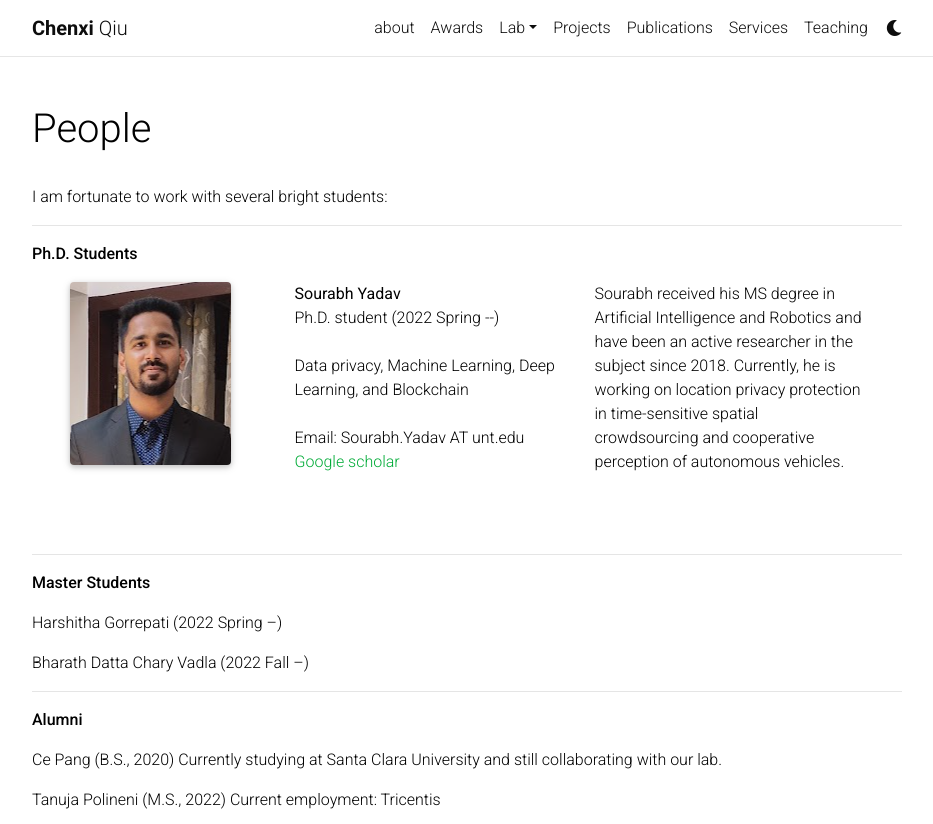
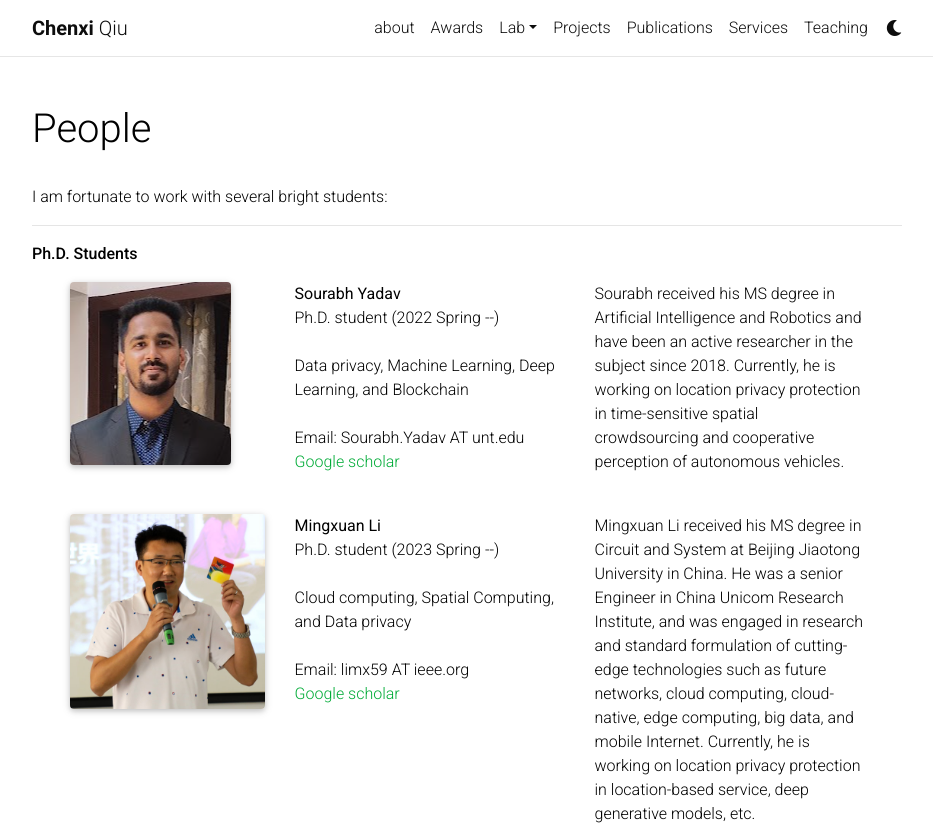
Before and after one commit to chenxiunt/chenxiunt.github.io, a Jekyll site: the page built from _pages/people.md, in a window 1280 px wide and 900 px high, cut to the strip 0-824 px from the top of the window. Shown: the whole strip, without its empty margins (173-1106 px from the left). Built offline with Jekyll 4.4.1, drawn with Linux system fonts in a browser that asks for light colours; comment, search, counter and statistics services are not loaded; a style sheet for code colours, icons or effects is not loaded.

Commit message:
Update people.md

```diff
--- a/_pages/people.md
+++ b/_pages/people.md
@@ -28,7 +28,21 @@ I am fortunate to work with several bright students:
 
 <br>
 
-
+<div class="row justify-content-md-center">
+    <div class="col-sm-3">
+        <img class="img-fluid rounded z-depth-1" src="{{ '/assets/img/people/Mingxuan.jpg' | relative_url }}" alt="" title="Mingxuan Li"/>
+    </div>
+    <div class="col-sm-4">
+        <b>Mingxuan Li</b> <br>
+        Ph.D. student (2023 Spring --) <br><br>
+        Cloud computing, Spatial Computing, and Data privacy<br><br>
+        Email: limx59 AT ieee.org <br>
+        <a href="https://scholar.google.com/citations?user=Luc18E4AAAAJ&hl=en">Google scholar</a>
+    </div>
+    <div class="col-sm-4">
+        Mingxuan Li received his MS degree in Circuit and System at Beijing Jiaotong University in China. He was a senior Engineer in China Unicom Research Institute, and was engaged in research and standard formulation of cutting-edge technologies such as future networks, cloud computing, cloud-native, edge computing, big data, and mobile Internet. Currently, he is working on location privacy protection in location-based service, deep generative models, etc.
+    </div>
+</div>
 <br clear="left"/>
 
 
```
